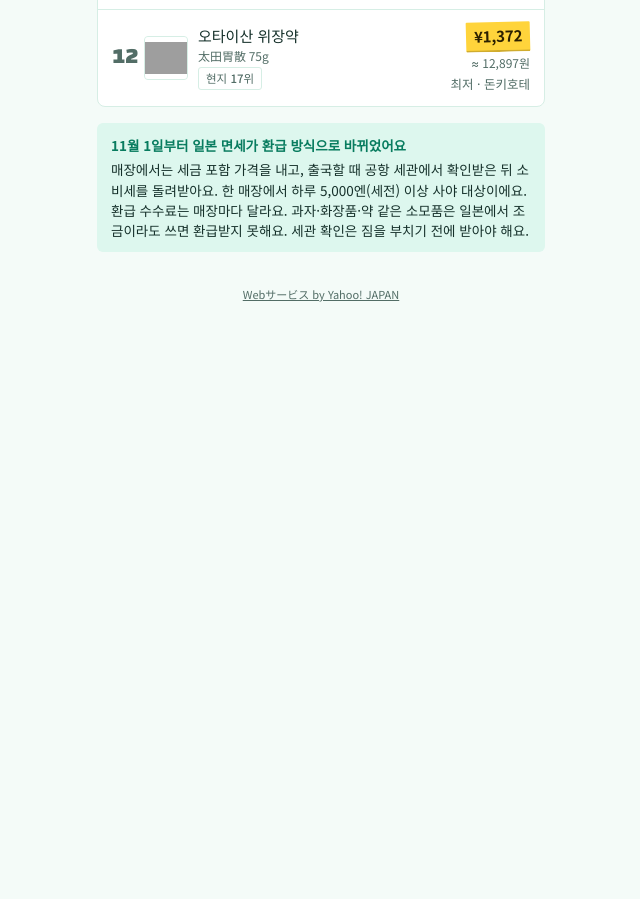
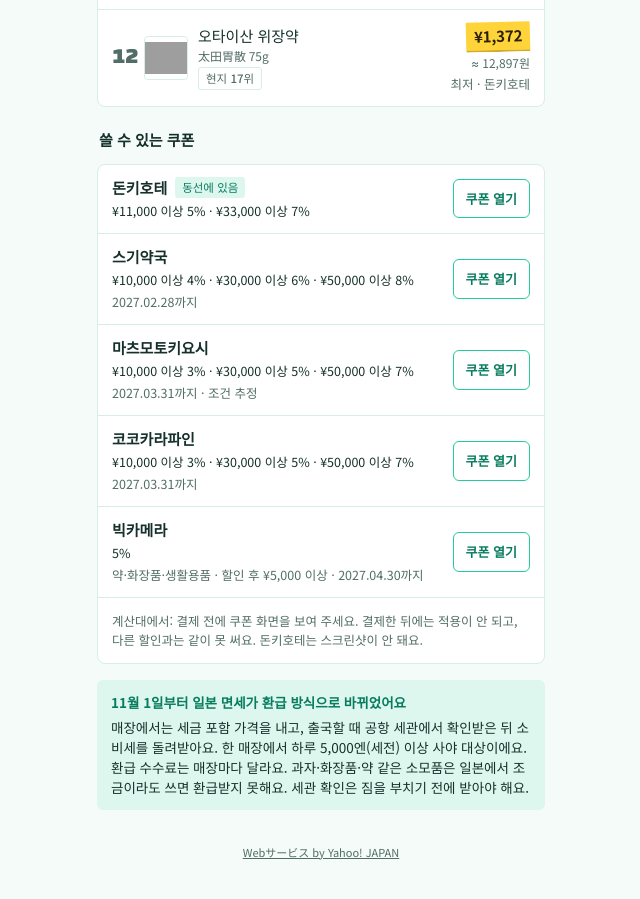
Before and after one commit to yodadaije0919-hash/japan-shopping-assistant, a plain HTML site: page japan-shopping/index.html in a window 1280 px wide. Shown: the part 1406-2305 px from the top of the page, without its empty margins (319-959 px from the left). Before the commit the page ends 1813 px from the top, so only its background shows below. Drawn offline with Linux system fonts and the light colour scheme; grey boxes are pictures that could not be loaded.

Commit message:
feat: 인기 탭에 쿠폰 모음 카드 추가

```diff
--- a/japan-shopping/index.html
+++ b/japan-shopping/index.html
@@ -139,6 +139,12 @@ h3{font-size:15px;margin:0}
 .cap.near>span:first-child{color:var(--warn)}
 .cap.over>span:first-child{color:var(--bad)}
 .sub-h{margin:6px 2px -4px}
+.cpn-row{display:flex;justify-content:space-between;align-items:center;gap:12px;padding:12px 14px}
+.cpn-row+.cpn-row{border-top:1px solid var(--line)}
+.cpn-meta{display:flex;flex-direction:column;gap:3px;min-width:0}
+.cpn-open{flex:none;font-size:13px;font-weight:700;color:var(--accent-text);border:1px solid var(--accent);border-radius:6px;padding:9px 12px;text-decoration:none}
+.nw{white-space:nowrap}
+.cpn-tips{border-top:1px solid var(--line);margin:0}
 .stop{font-family:var(--f-display);background:var(--ink);color:var(--surface);width:24px;height:24px;border-radius:50%;display:inline-grid;place-items:center;font-size:13px;flex:none}
 .big{font-family:var(--f-num);font-size:28px;font-weight:700;letter-spacing:-.02em;font-variant-numeric:tabular-nums}
 .bar{height:12px;background:var(--bg);border:1px solid var(--line);border-radius:2px;overflow:hidden}
@@ -191,7 +197,7 @@ ko:{app:'일본 쇼핑 비서',sub:'어디가 제일 싼지, 아직 남아있는
  search:'상품 이름으로 찾기 (예: 동전파스)',noResult:'찾는 상품이 없어요. 다른 이름이나 분류로 찾아보세요.',more:'더 보기 · 남은 {n}개',sortLabel:'정렬',sortPop:'인기순',sortCheap:'싼 순',all:'전체',med:'의약품',cos:'화장품',food:'과자·식품',life:'생활용품',
  back:'← 목록',storesNear:'{city} 근처 매장',taxIn:'세금 포함',afterRefund:'면세 환급 후',notCarried:'취급 안 함',
  ok:'재고 있음',low:'얼마 안 남음',out:'품절',agoMin:'{m}분 전',agoH:'{h}시간 전',people:'{n}명 제보',mine:'내 제보',
- have:'있어요',soldout:'품절이에요',reported:'제보 고마워요. 시제품에서는 이 기기에만 저장돼요.',couponUpTo:'쿠폰 최대 {p}%',couponAny:'쿠폰 {p}%',couponUntil:'{d}까지',couponEst:'조건 추정',couponTerms:'쿠폰 조건',couponNext:'¥{need} 더 사면 쿠폰 {p}%',
+ have:'있어요',soldout:'품절이에요',reported:'제보 고마워요. 시제품에서는 이 기기에만 저장돼요.',couponUpTo:'쿠폰 최대 {p}%',couponAny:'쿠폰 {p}%',couponUntil:'{d}까지',couponEst:'조건 추정',couponTerms:'쿠폰 조건',couponNext:'¥{need} 더 사면 쿠폰 {p}%',cpHead:'쓸 수 있는 쿠폰',cpOpen:'쿠폰 열기',cpInPlan:'동선에 있음',cpTier:'¥{min} 이상 {p}%',cpAfter:'할인 후 ¥{n} 이상',cpBicScope:'약·화장품·생활용품',cpTips:'계산대에서: 결제 전에 쿠폰 화면을 보여 주세요. 결제한 뒤에는 적용이 안 되고, 다른 할인과는 같이 못 써요. 돈키호테는 스크린샷이 안 돼요.',
  addList:'장바구니에 담기',added:'장바구니에 담았어요',inList:'장바구니에 {q}개 있어요',
  listTitle:'내 장바구니',listEmpty:'아직 담은 상품이 없어요. 인기나 가격비교 탭에서 담아보세요.',
  planTitle:'추천 쇼핑 동선',planDesc:'품절 제보가 있는 매장은 빼고, 면세와 쿠폰을 계산해서 골랐어요.',gotAll:'다 담았어요',emptyPicks:'관광객이 많이 사는 상품',findMore:'가격비교에서 더 찾기',capUse:'다 사면 면세한도 {lim} 중 {use}',capPrev:'이미 산 것 {p} 포함',capOver:'{n} 넘어요',gotMark:'집었어요',
@@ -230,7 +236,7 @@ zh:{app:'日本購物小幫手',sub:'哪裡最便宜、還有沒有貨',sample:'
  search:'搜尋商品名稱（例：樂膚貼）',noResult:'找不到商品，請換個名稱或分類試試。',more:'顯示更多・還有 {n} 項',sortLabel:'排序',sortPop:'熱門',sortCheap:'最便宜',all:'全部',med:'醫藥品',cos:'美妝',food:'零食食品',life:'生活用品',
  back:'← 列表',storesNear:'{city}附近店家',taxIn:'含稅',afterRefund:'退稅後',notCarried:'未販售',
  ok:'有貨',low:'剩不多',out:'缺貨',agoMin:'{m}分鐘前',agoH:'{h}小時前',people:'{n}人回報',mine:'我的回報',
- have:'有貨',soldout:'缺貨了',reported:'謝謝回報，原型中只存在這台裝置。',couponUpTo:'優惠券最高 {p}%',couponAny:'優惠券 {p}%',couponUntil:'至 {d}',couponEst:'條件推估',couponTerms:'優惠券條件',couponNext:'再買¥{need}可用優惠券 {p}%',
+ have:'有貨',soldout:'缺貨了',reported:'謝謝回報，原型中只存在這台裝置。',couponUpTo:'優惠券最高 {p}%',couponAny:'優惠券 {p}%',couponUntil:'至 {d}',couponEst:'條件推估',couponTerms:'優惠券條件',couponNext:'再買¥{need}可用優惠券 {p}%',cpHead:'可用優惠券',cpOpen:'打開優惠券',cpInPlan:'在路線中',cpTier:'滿¥{min} {p}%',cpAfter:'折扣後滿¥{n}',cpBicScope:'藥品・化妝品・日用品',cpTips:'結帳時：請在付款前出示優惠券畫面，付款後無法套用，也不能與其他折扣併用。唐吉訶德不接受截圖。',
  addList:'加入購物清單',added:'已加入購物清單',inList:'清單裡有{q}個',
  listTitle:'我的購物清單',listEmpty:'還沒有加入商品，到熱門或比價頁加入吧。',
  planTitle:'推薦購物路線',planDesc:'排除有缺貨回報的店家，計算免稅與優惠券後挑選。',gotAll:'全部拿齊了',emptyPicks:'觀光客常買的商品',findMore:'到比價頁找更多',capUse:'全部買下後，免稅額度 {lim} 已用 {use}',capPrev:'含已購買 {p}',capOver:'超過 {n}',gotMark:'已拿',
@@ -419,7 +425,7 @@ const CHAINS=[
  {id:'cocokara',ko:'코코카라파인',zh:'Cocokara Fine',ja:'ココカラファイン',f:1.01,cp:{tiers:[[10000,3],[30000,5],[50000,7]],until:'2027-03-31',src:'https://app.likejapan.com/en-us/coupon/cocokarafine-coupon-en'}},
  {id:'sugi',ko:'스기약국',zh:'杉藥局',ja:'スギ薬局',f:.95,cp:{tiers:[[10000,4],[30000,6],[50000,8]],until:'2027-02-28',src:'https://app.likejapan.com/en-us/coupon/sugi-pharmacy-en'}},
  {id:'daikoku',ko:'다이코쿠드럭',zh:'大國藥妝',ja:'ダイコクドラッグ',f:.93,cp:null},
- {id:'bic',ko:'빅카메라',zh:'Bic Camera',ja:'ビックカメラ',f:1.03,cp:{tiers:[[0,5]],after:5000,until:'2027-04-30',src:{ko:'https://livejapan.com/public/operation/coupon/biccamera/ko.html',zh:'https://livejapan.com/public/operation/coupon/biccamera/zh-tw.html'}}},
+ {id:'bic',ko:'빅카메라',zh:'Bic Camera',ja:'ビックカメラ',f:1.03,cp:{tiers:[[0,5]],after:5000,scope:'cpBicScope',until:'2027-04-30',src:{ko:'https://livejapan.com/public/operation/coupon/biccamera/ko.html',zh:'https://livejapan.com/public/operation/coupon/biccamera/zh-tw.html'}}},
 ];
 // Tourist coupons from coupon sites, checked 2026-11-22 (no chain publishes official terms we could find).
 // tiers are [tax-included total, % off]: since the 2026-11-01 refund method, tourists pay tax at the register.
@@ -513,6 +519,18 @@ function renderTabs(){
    `<button data-a="tab" data-v="${k}" ${S.tab===k?'aria-current="page"':''}>${ICONS[k]}<span>${t(l)}</span>${k==='list'&&n?`<span class="badge">${n}</span>`:''}</button>`).join('');
 }
 
+// Every live coupon in one place, so it can be opened at the register; chains on the current route come first.
+function couponsHTML(){
+  const inPlan=new Set(S.list.length?computePlan().plan.groups.map(g=>g.st.id):[]);
+  const maxP=c=>c.tiers[c.tiers.length-1][1];
+  const rows=CHAINS.filter(cpLive).sort((a,b)=>(inPlan.has(b.id)-inPlan.has(a.id))||(maxP(b.cp)-maxP(a.cp))).map(st=>{const c=st.cp;
+    const tiers=c.tiers.map(([min,p])=>`<span class="nw">${min?t('cpTier',{min:min.toLocaleString('ja-JP'),p}):`${p}%`}</span>`).join(' · ');
+    const extra=[c.scope?t(c.scope):'',c.after?t('cpAfter',{n:c.after.toLocaleString('ja-JP')}):'',c.until?t('couponUntil',{d:c.until.replace(/-/g,'.')}):'',c.est?t('couponEst'):''].filter(Boolean).join(' · ');
+    return `<div class="cpn-row"><div class="cpn-meta"><span class="row"><b>${esc(sname(st))}</b>${inPlan.has(st.id)?`<span class="pill accent">${t('cpInPlan')}</span>`:''}</span>
+      <span class="small num">${tiers}</span>${extra?`<span class="small muted">${extra}</span>`:''}</div>
+      <a class="cpn-open" href="${cpSrc(c)}" target="_blank" rel="noopener noreferrer" aria-label="${esc(sname(st)+' '+t('cpOpen'))}">${t('cpOpen')}</a></div>`;}).join('');
+  return rows?`<h3 class="sub-h">${t('cpHead')}</h3><div class="card">${rows}<p class="small muted pad cpn-tips">${t('cpTips')}</p></div>`:'';
+}
 function viewHome(){
   const tour=S.rank==='tourist';
   const items=[...PRODUCTS].sort((a,b)=>tour?a.tr-b.tr:a.lr-b.lr).slice(0,12);
@@ -531,6 +549,7 @@ function viewHome(){
   return `<div class="seg" role="group"><button data-a="rank" data-v="tourist" aria-pressed="${tour}">${t('tourist')}</button><button data-a="rank" data-v="local" aria-pressed="${!tour}">${t('local')}</button></div>
    <p class="small muted" style="margin:-6px 0 0">${tour?t('touristDesc'):t('localDesc')}</p>
    <div class="card rank">${rows}</div>
+   ${couponsHTML()}
    <div class="notice"><b>${t('refundTitle')}</b><span>${t('refundBody')}</span></div>`;
 }
 
```
